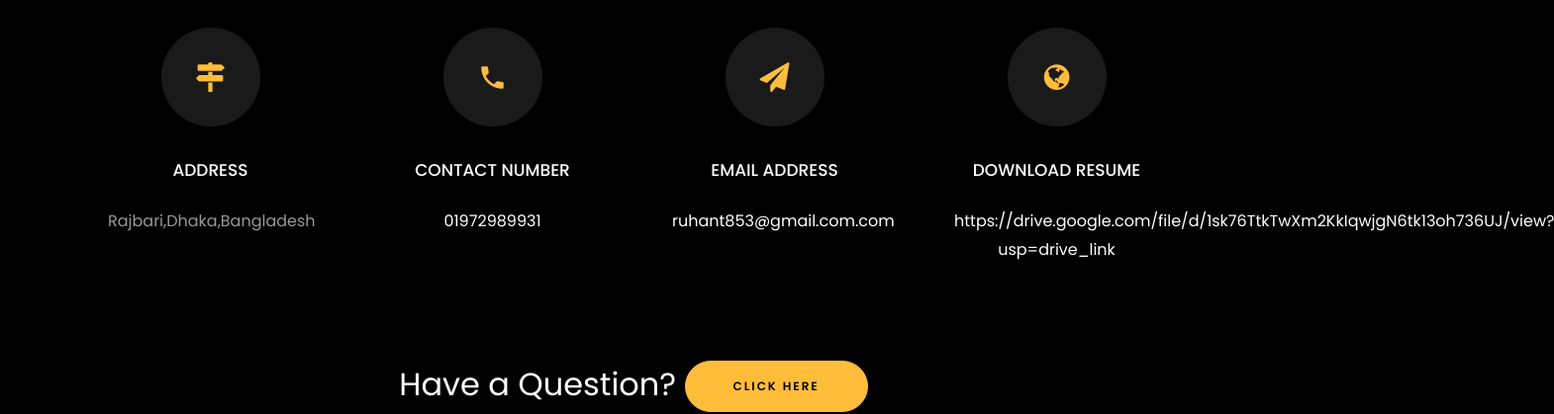
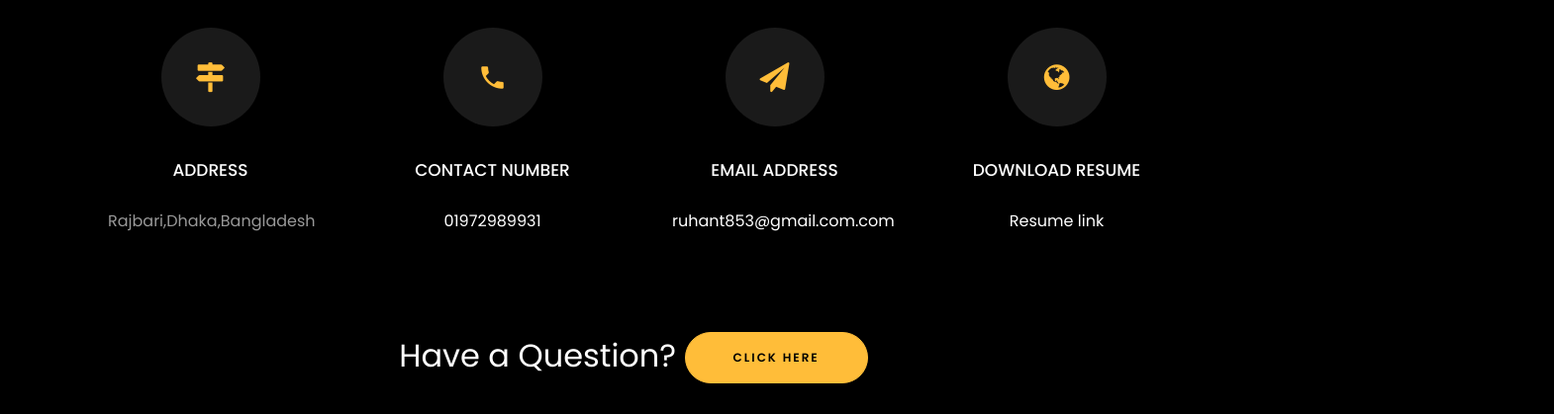
Before and after one commit to TanvirHassanRuhan/tanvir.github.io, a plain HTML site: page index.html in a window 1280 px wide. Shown: the part 5255-5674 px from the top of the page at 99% size, 1570 px wide, since content can reach past the window. Drawn offline with Linux system fonts and the light colour scheme; animation ran at ten frames a second; files whose address does not match are found by name.

Commit message:
Update index.html

```diff
--- a/index.html
+++ b/index.html
@@ -603,7 +603,7 @@
           			<span class="icon-globe"></span>
           		</div>
           		<h3 class="mb-4">Download Resume</h3>
-	            <p><a href="#">https://drive.google.com/file/d/1sk76TtkTwXm2KkIqwjgN6tk13oh736UJ/view?usp=drive_link</a></p>
+	            <p><a href="https://drive.google.com/file/d/1sk76TtkTwXm2KkIqwjgN6tk13oh736UJ/view?usp=drive_link">Resume link</a></p>
 	          </div>
           </div>
 
```
